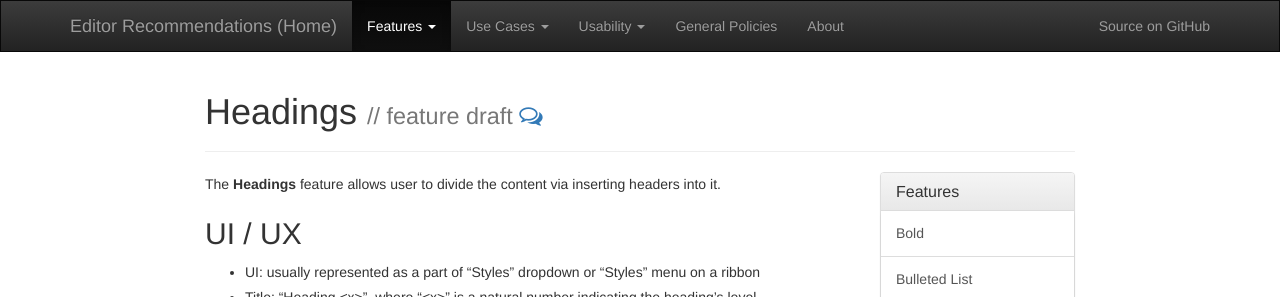
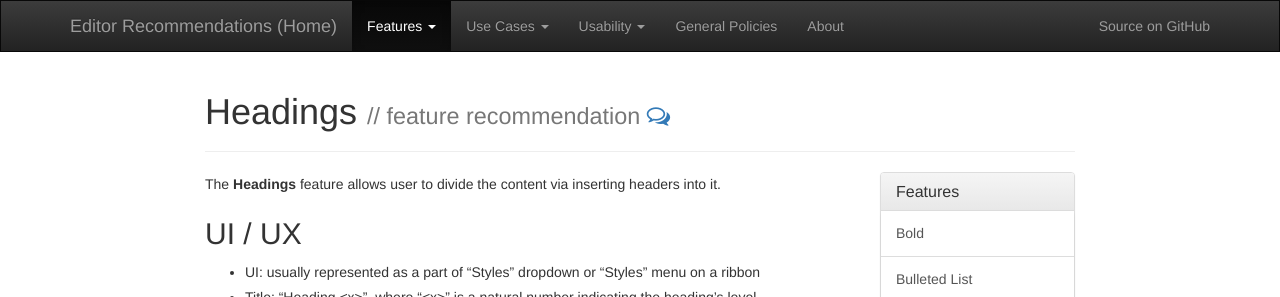
Before and after one commit to ckeditor/editor-recommendations, a Jekyll site: the page built from _features/headings.md, in a window 1280 px wide. Shown: the top 297 px of the page. Built offline with Jekyll 4.4.1, drawn with Linux system fonts in a browser that asks for light colours; nearby versions of some CDN libraries.

Commit message:
Make Headings a recommendation. Closes #43.

```diff
--- a/_features/headings.md
+++ b/_features/headings.md
@@ -1,10 +1,10 @@
 ---
 feature:
   name: "Headings"
-  status: "Draft"
+  status: "Recommendation"
   discussion: "https://github.com/ckeditor/editor-recommendations/issues/43"
 
-description: Draft for Headings feature in WYSIWYG.
+description: Recommendation for Headings feature in WYSIWYG.
 layout: default
 ---
 
```
